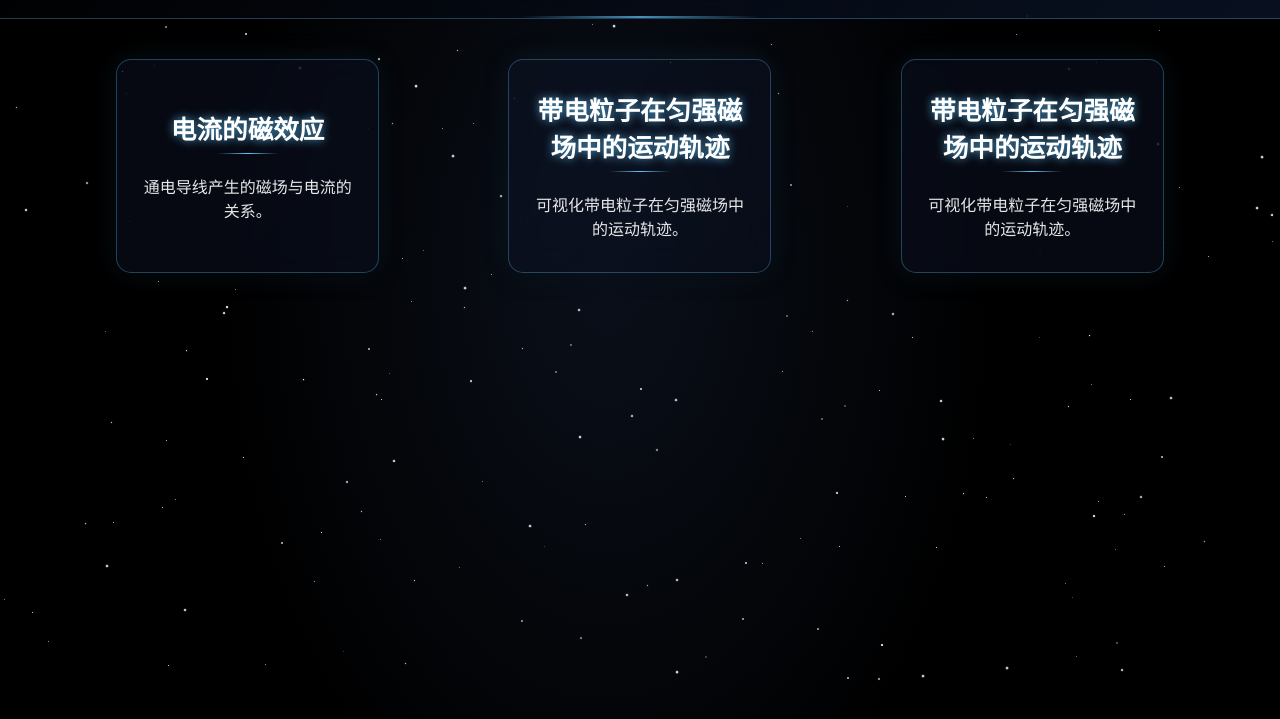
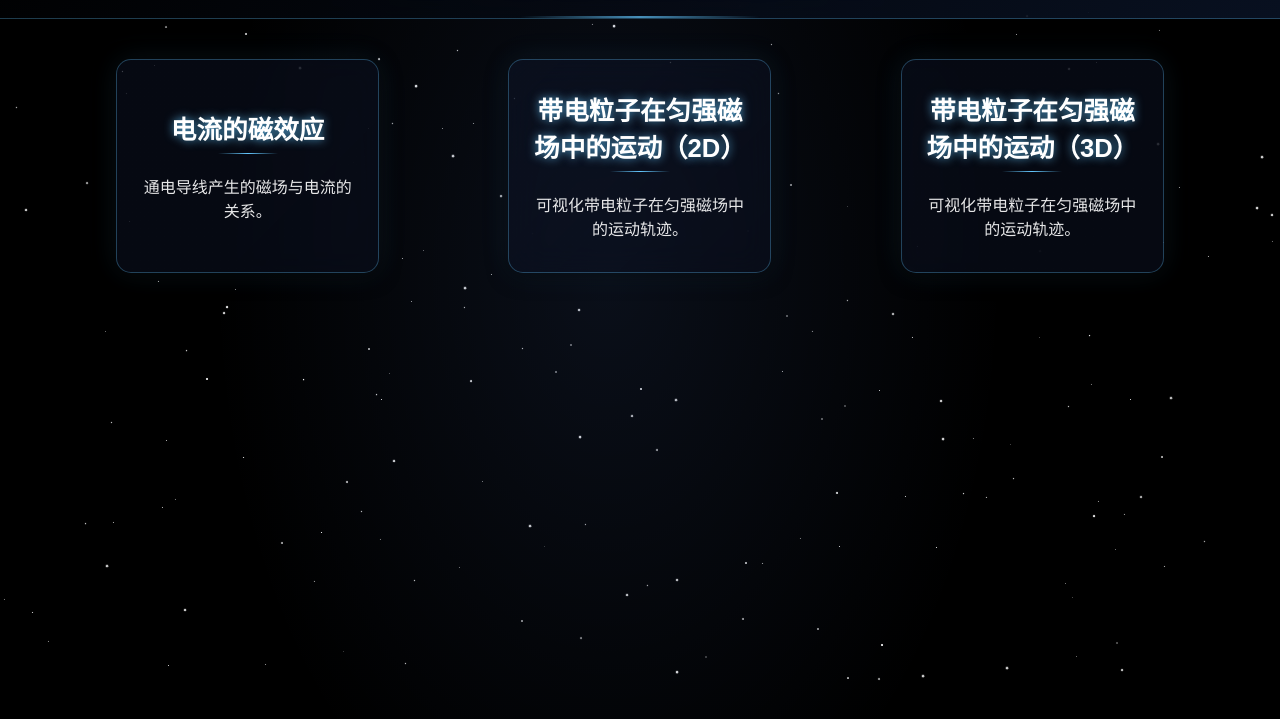
Before and after one commit to Honng110/Honng110.github.io, a plain HTML site: page index.html in a window 1280 px wide. Shown: the part 117-836 px from the top of the page. Drawn offline with Linux system fonts and the light colour scheme.

Commit message:
Update headings for 2D and 3D particle motion

```diff
--- a/index.html
+++ b/index.html
@@ -286,14 +286,14 @@
         <!-- 2D粒子运动显示 -->
         <div class="card">
             <a href="example/2Dxianshi.html">
-                <h2>带电粒子在匀强磁场中的运动轨迹</h2>
+                <h2>带电粒子在匀强磁场中的运动（2D）</h2>
                 <p>可视化带电粒子在匀强磁场中的运动轨迹。</p>
             </a>
         </div>
         <!-- 3D粒子运动显示 -->
         <div class="card">
             <a href="example/3Dxianshi.html">
-                <h2>带电粒子在匀强磁场中的运动轨迹</h2>
+                <h2>带电粒子在匀强磁场中的运动（3D）</h2>
                 <p>可视化带电粒子在匀强磁场中的运动轨迹。</p>
             </a>
         </div>
```
